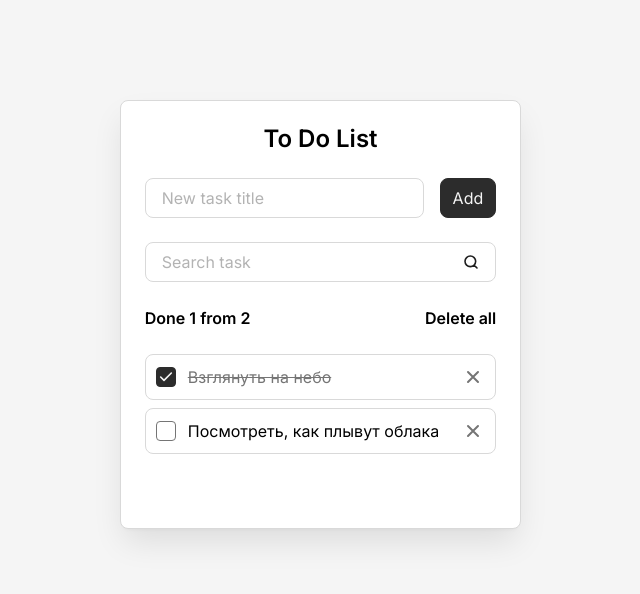
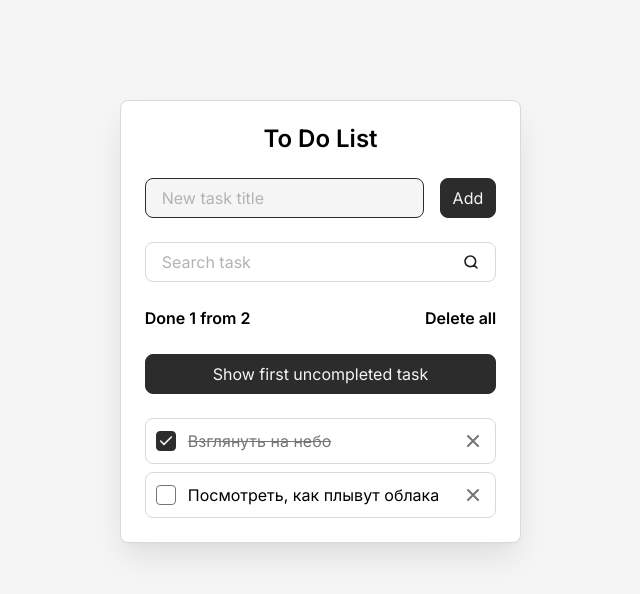
Before and after one commit to al-burtsev/todo-react, a React (Vite) app: page / in a window 1280 px wide. Shown: the top 594 px of the page, without its empty margins (312-952 px from the left). Built offline with nearby package versions, Linux system fonts and the light colour scheme.

Commit message:
implement search-input focus

```diff
--- a/src/components/AddTaskForm.jsx
+++ b/src/components/AddTaskForm.jsx
@@ -1,7 +1,7 @@
 import Button from "./Button"
 import Field from "./Field"
 
-const Form = ({ addTask, newTaskTitle, setNewTaskTitle }) => {
+const Form = ({ addTask, newTaskTitle, setNewTaskTitle, newTaskInputRef }) => {
 
     const onSubmit = (event) => {
         event.preventDefault()
@@ -19,6 +19,7 @@ const Form = ({ addTask, newTaskTitle, setNewTaskTitle }) => {
                 id="new-task"
                 value={newTaskTitle}
                 onInput={(event) => setNewTaskTitle(event.target.value)}
+                ref={newTaskInputRef}
             />
             <Button className="button" type="submit">Add</Button>
         </form>
--- a/src/components/Button.jsx
+++ b/src/components/Button.jsx
@@ -1,9 +1,10 @@
 
-const Button = ({ children, className = '', type = 'button' }) => {
+const Button = ({ children, className = '', type = 'button', onClick }) => {
     return (
         <button
             className={`button ${className}`}
             type={type}
+            onClick={onClick}
         >
             {children}
         </button>
--- a/src/components/Field.jsx
+++ b/src/components/Field.jsx
@@ -1,4 +1,4 @@
-const Field = ({ className = '', id, label, type, onInput, value  }) => {
+const Field = ({ className = '', id, label, type, onInput, value, ref }) => {
     return (
         <div className={`field ${className}`}>
             <label
@@ -15,6 +15,7 @@ const Field = ({ className = '', id, label, type, onInput, value  }) => {
                 type={type}
                 value={value}
                 onInput={onInput}
+                ref={ref}
             />
         </div>
     )
--- a/src/components/Todo.jsx
+++ b/src/components/Todo.jsx
@@ -1,8 +1,9 @@
-import { useState, useEffect } from "react"
+import { useState, useEffect, useRef } from "react"
 import AddTaskForm from "./AddTaskForm"
 import SearchTaskForm from "./SearchTaskForm"
 import TodoInfo from "./TodoInfo"
 import TodoList from "./TodoList"
+import Button from './Button'
 
 const Todo = () => {
   const [tasks, setTasks] = useState(() => {
@@ -17,10 +18,12 @@ const Todo = () => {
       { id: 'task-2', title: 'Посмотреть, как плывут облака', isDone: false, }
     ]
   })
+  const [newTaskTitle, setNewTaskTitle] = useState('')
+  const [searchQuery, setSearchQuery] = useState('')
 
-  const [newTaskTitle, setNewTaskTitle] = useState('')
-
-  const [searchQuery, setSearchQuery] = useState('')
+  const newTaskInputRef = useRef(null)
+  const firstUncompletedTaskRef = useRef(null)
+  const firstUncompletedTaskId = tasks.find(({ isDone }) => !isDone)?.id
 
   const deleteAllTasks = () => {
     const isConfirmed = confirm('Are you sure you want to delete all tasks?')
@@ -54,12 +57,17 @@ const Todo = () => {
       setTasks([...tasks, newTask])
       setNewTaskTitle('')
       setSearchQuery('')
+      newTaskInputRef.current.focus()
     }
   }
 
   useEffect(() => {
     localStorage.setItem('tasks', JSON.stringify(tasks))
   }, [tasks])
+
+  useEffect(() => {
+    newTaskInputRef.current.focus()
+  }, [])
 
   const clearSearchQuery = searchQuery.trim().toLowerCase()
   const filteredTasks = clearSearchQuery.length > 0 ? tasks.filter(({ title }) => title.toLowerCase().includes(clearSearchQuery)) : null
@@ -71,6 +79,7 @@ const Todo = () => {
         addTask={addTask}
         newTaskTitle={newTaskTitle}
         setNewTaskTitle={setNewTaskTitle}
+        newTaskInputRef={newTaskInputRef}
       />
       <SearchTaskForm
         searchQuery={searchQuery}
@@ -81,9 +90,12 @@ const Todo = () => {
         done={tasks.filter(({ isDone }) => isDone).length}
         onDeleteAllBtnClick={deleteAllTasks}
       />
+      <Button onClick={() => firstUncompletedTaskRef.current?.scrollIntoView({ behavior: 'smooth' })}>Show first uncompleted task</Button>
       <TodoList
         tasks={tasks}
         filteredTasks={filteredTasks}
+        firstUncompletedTaskRef={firstUncompletedTaskRef}
+        firstUncompletedTaskId={firstUncompletedTaskId}
         onDeleteTaskBtnClick={deleteTask}
         onTaskCompleteChange={toggleTaskComplete}
       />
--- a/src/components/TodoItem.jsx
+++ b/src/components/TodoItem.jsx
@@ -1,8 +1,8 @@
 import React from 'react'
 
-const TodoItem = ({ className = '', id, title, isDone, onDeleteTaskBtnClick, onTaskCompleteChange }) => {
+const TodoItem = ({ className = '', id, title, isDone, onDeleteTaskBtnClick, onTaskCompleteChange, ref }) => {
     return (
-        <li className={`todo-item ${className}`}>
+        <li ref={ref} className={`todo-item ${className}`}>
             <input
                 className="todo-item__checkbox"
                 id={id}
--- a/src/components/TodoList.jsx
+++ b/src/components/TodoList.jsx
@@ -1,6 +1,6 @@
 import TodoItem from "./TodoItem";
 
-const TodoList = ({ tasks = [], filteredTasks, onDeleteTaskBtnClick, onTaskCompleteChange }) => {
+const TodoList = ({ tasks = [], filteredTasks, onDeleteTaskBtnClick, onTaskCompleteChange, firstUncompletedTaskId, firstUncompletedTaskRef }) => {
   const hasTasks = tasks.length > 0
   const isEmptyFilteredTasks = filteredTasks?.length === 0
 
@@ -22,6 +22,7 @@ const TodoList = ({ tasks = [], filteredTasks, onDeleteTaskBtnClick, onTaskCompl
         <TodoItem
           className="todo__list"
           key={task.id}
+          ref={task.id === firstUncompletedTaskId ? firstUncompletedTaskRef : null}
           {...task}
           onDeleteTaskBtnClick={onDeleteTaskBtnClick}
           onTaskCompleteChange={onTaskCompleteChange}
```
